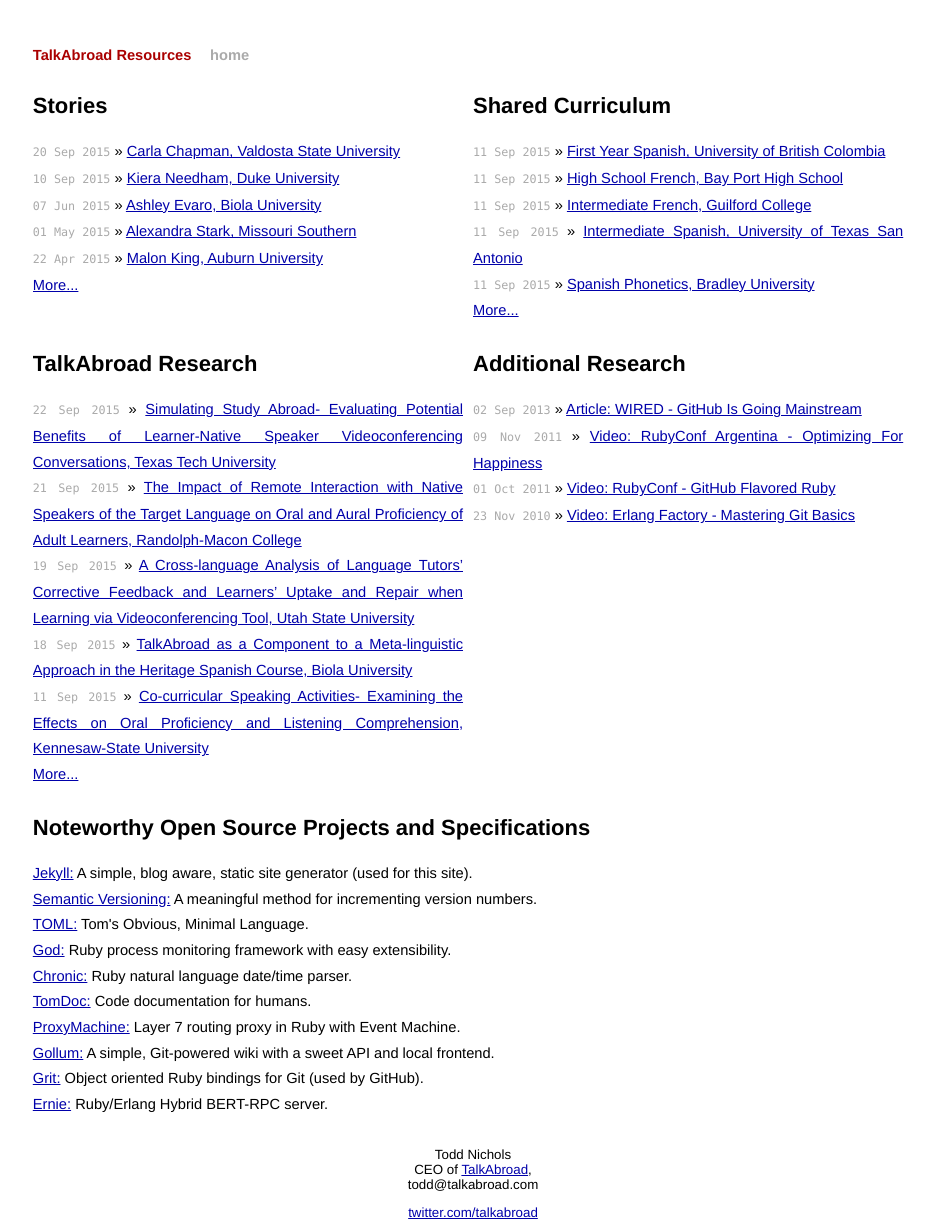
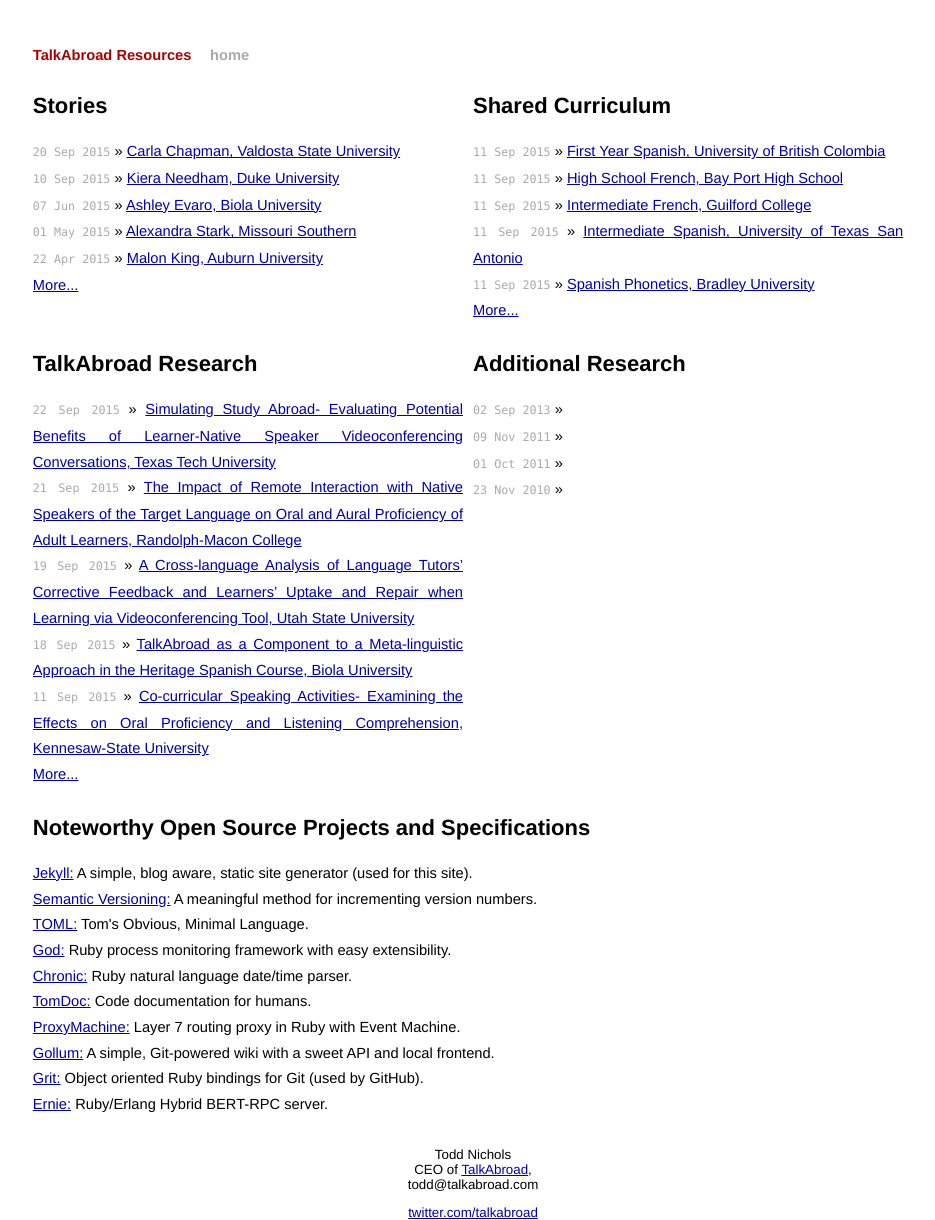
Before and after one commit to toddnichols/toddnichols.github.io, a Jekyll site: the page built from index.html, in a window 1280 px wide. Shown: the whole page, without its empty margins (167-1102 px from the left). Built offline with Jekyll 4.4.1, drawn with Linux system fonts in a browser that asks for light colours.

Commit message:
updating blog

```diff
--- a/index.html
+++ b/index.html
@@ -55,10 +55,10 @@
 		<div class="column-separator-right">
 			<h1>Additional Research</h1>
 			<ul class="posts">
-				<li><span>02 Sep 2013</span> &raquo; <a href="http://www.wired.com/wiredenterprise/2013/09/github-for-anything/all/">Article: WIRED - GitHub Is Going Mainstream </a></li>
-				<li><span>09 Nov 2011</span> &raquo; <a href="http://vimeo.com/39016099">Video: RubyConf Argentina - Optimizing For Happiness</a></li>
-				<li><span>01 Oct 2011</span> &raquo; <a href="http://confreaks.com/videos/712-rubyconf2011-github-flavored-ruby">Video: RubyConf - GitHub Flavored Ruby</a></li>
-				<li><span>23 Nov 2010</span> &raquo; <a href="http://vimeo.com/17118008">Video: Erlang Factory - Mastering Git Basics</a></li>
+				<li><span>02 Sep 2013</span> &raquo; <a href=""></a></li>
+				<li><span>09 Nov 2011</span> &raquo; <a href=""></a></li>
+				<li><span>01 Oct 2011</span> &raquo; <a href=""></a></li>
+				<li><span>23 Nov 2010</span> &raquo; <a href=""></a></li>
 			</ul>
 		</div>
 	</div>
```
